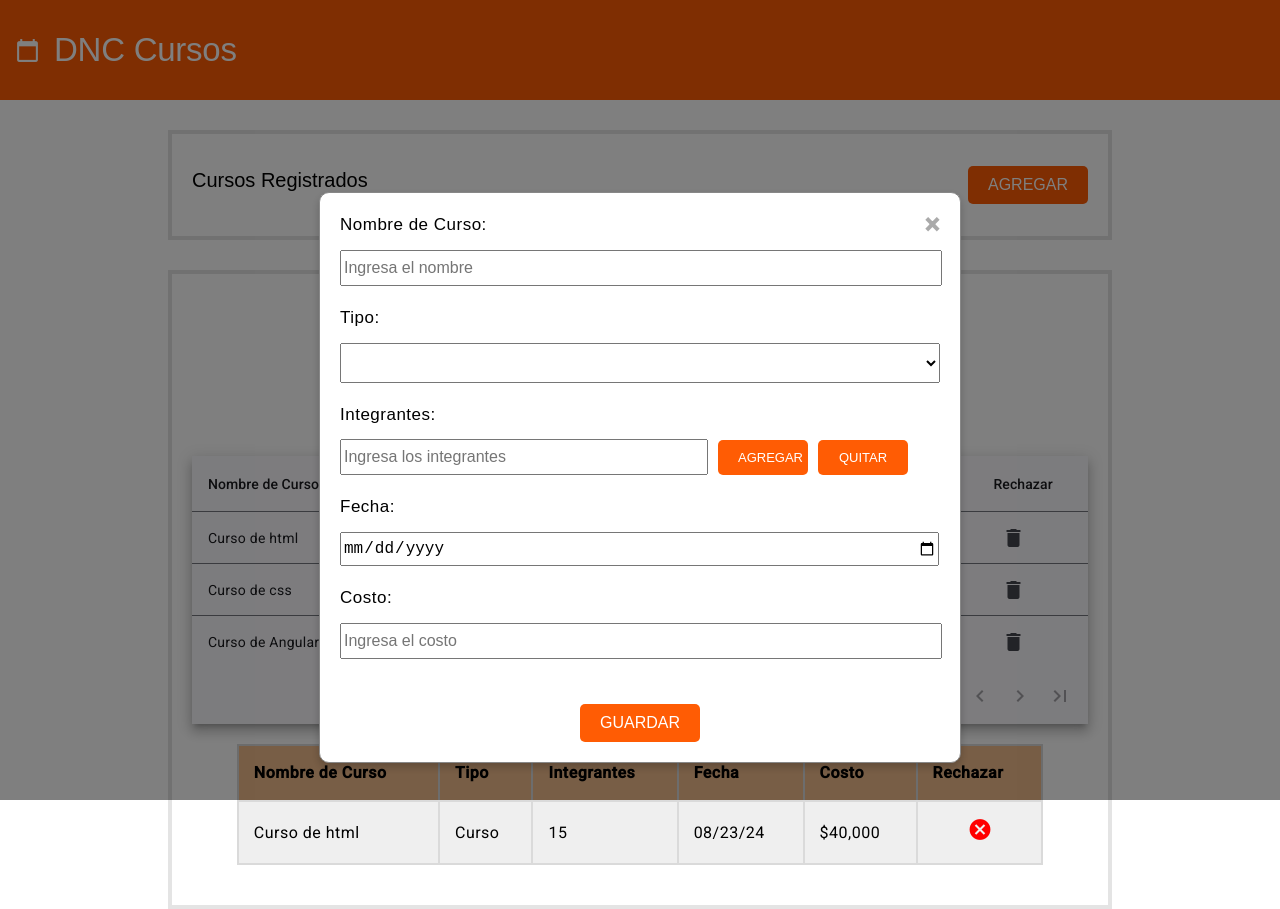
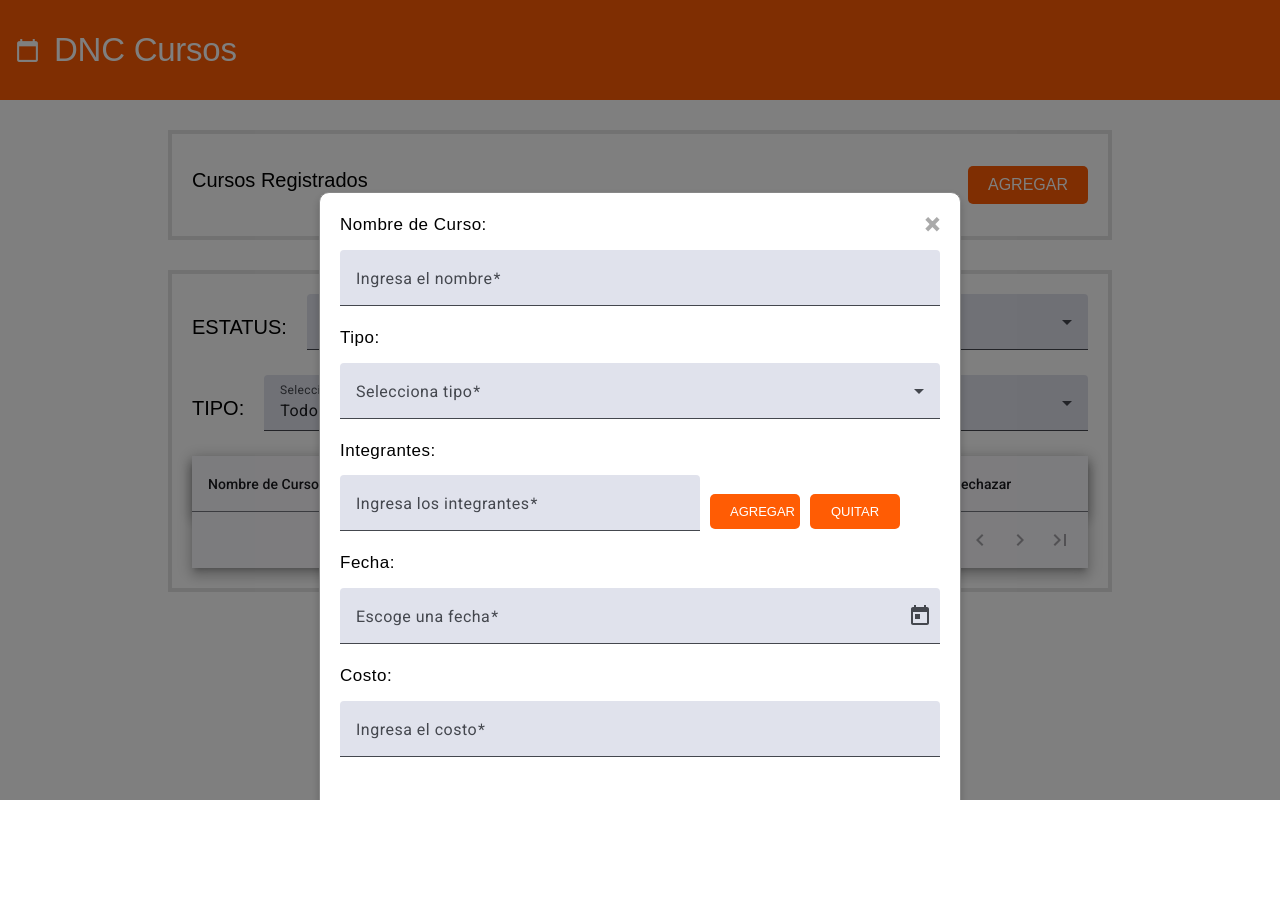
Before and after one commit to Adrian-PRam/DNC-cursos, an Angular app: page / in a window 1280 px wide. Both pictures are taken after a click on the button "AGREGAR". After the commit the page ends 800 px from the top, so only its background shows below. Built offline with nearby package versions, Linux system fonts and the light colour scheme.

Commit message:
Apliacion de materials

```diff
--- a/src/app/app.component.html
+++ b/src/app/app.component.html
@@ -20,11 +20,10 @@
       </div>
 
       <div class="box2">
-
         <div class="estatus">
-            <h3>ESTATUS:    </h3>
+          <h3>ESTATUS:</h3>
           <mat-form-field appearance="fill">
-                <mat-label >Selecciona estatus</mat-label>
+            <mat-label>Selecciona estatus</mat-label>
             <mat-select [(value)]="selectedEstatus">
               <mat-option value="todos">Todos</mat-option>
               <mat-option value="rechazados">Rechazados</mat-option>
@@ -36,7 +35,7 @@
         <div class="estatus">
           <h3>TIPO:</h3>
           <mat-form-field appearance="fill">
-                <mat-label >Selecciona tipo</mat-label>
+            <mat-label>Selecciona tipo</mat-label>
             <mat-select [(value)]="selectedTipo">
               <mat-option value="Todos">Todos</mat-option>
               <mat-option value="Curso">Curso</mat-option>
@@ -45,83 +44,95 @@
           </mat-form-field>
         </div>
 
-        @defer {
-          <app-cursos-registrados></app-cursos-registrados>
-        } @loading {
-          <mat-progress-spinner></mat-progress-spinner>
-        }
-        <div class="table-container">
-            <table id="dataTable">
-                <thead>
-                    <tr>
-                        <th>Nombre de Curso</th>
-                        <th>Tipo</th>
-                        <th>Integrantes</th>
-                        <th>Fecha</th>
-                        <th>Costo</th>
-                        <th>Rechazar</th>
-                    </tr>
-                </thead>
-                <tbody>
-                    <tr>
-                        <td>Curso de html</td>
-                        <td>Curso</td>
-                        <td>15</td>
-                        <td>08/23/24</td>
-                        <td>$40,000</td>
-                        <td class="image"><mat-icon aria-hidden="false" aria-label="Example home icon" fontIcon="cancel" class="cancel-icon"></mat-icon></td>
-                    </tr>
 
 
-                    <tr *ngFor="let entry of entries; let i = index">
-                        <td>{{ entry.nombre }}</td>
-                        <td>{{ entry.tipo }}</td>
-                        <td>{{ entry.integrantes }}</td>
-                        <td>{{ entry.fecha | date: 'MM/dd/yy' }}</td>
-                        <td>{{ entry.costo }}</td>
-                        <td class="image">
-                          <mat-icon class="cancel-icon" (click)="removeEntry(entry)">cancel</mat-icon>
+          <div class="mat-elevation-z8">
+            <table mat-table [dataSource]="dataSource" class="mat-elevation-z8">
+              <ng-container matColumnDef="nombre">
+                <th mat-header-cell *matHeaderCellDef> Nombre de Curso </th>
+                <td mat-cell *matCellDef="let entry"> {{ entry.nombre }} </td>
+              </ng-container>
+              <ng-container matColumnDef="tipo">
+                <th mat-header-cell *matHeaderCellDef> Tipo </th>
+                <td mat-cell *matCellDef="let entry"> {{ entry.tipo }} </td>
+              </ng-container>
+              <ng-container matColumnDef="integrantes">
+                <th mat-header-cell *matHeaderCellDef> Integrantes </th>
+                <td mat-cell *matCellDef="let entry"> {{ entry.integrantes }} </td>
+              </ng-container>
+              <ng-container matColumnDef="fecha">
+                <th mat-header-cell *matHeaderCellDef> Fecha </th>
+                <td mat-cell *matCellDef="let entry"> {{ entry.fecha  | date:'medium' }} </td>
+              </ng-container>
+              <ng-container matColumnDef="costo">
+                <th mat-header-cell *matHeaderCellDef> Costo </th>
+                <td mat-cell *matCellDef="let entry"> {{ entry.costo | currency:'MXN'}} </td>
+              </ng-container>
+              <ng-container matColumnDef="rechazar">
+                <th mat-header-cell *matHeaderCellDef> Rechazar </th>
+                <td mat-cell *matCellDef="let entry">
+                  <button mat-icon-button aria-label="Botón para remover un curso de la tabla." (click)="removeEntry(entry)">
+                    <mat-icon>delete</mat-icon>
+                  </button>
                 </td>
-                      </tr>
-                </tbody>
+              </ng-container>
+              <tr mat-header-row *matHeaderRowDef="displayedColumns"></tr>
+              <tr mat-row *matRowDef="let entry; columns: displayedColumns;"></tr>
             </table>
-        </div>
+
+            <mat-paginator
+              [pageSizeOptions]="[5, 10, 20]"
+              showFirstLastButtons
+              aria-label="Selecciona una página de la tabla de cursos registrados.">
+            </mat-paginator>
           </div>
 
-    @if(isModalOpen){
+      </div>
 
+      @if(isModalOpen) {
         <div class="modal">
           <div class="modal-content">
             <span class="close" (click)="closeModal()">&times;</span>
             <form #dataForm="ngForm" (ngSubmit)="onSubmit(dataForm)">
 
               <p class="modal_subtitle">Nombre de Curso:</p>
-    <input type="text" class="text_box" placeholder="Ingresa el nombre" [(ngModel)]="nombre" name="nombre" required>
-
-
+                <mat-form-field>
+                  <mat-label>Ingresa el nombre</mat-label>
+                  <input matInput [(ngModel)]="nombre" name="nombre" required>
+                </mat-form-field>
 
               <p class="modal_subtitle">Tipo:</p>
-    <select class="option_box2" [(ngModel)]="tipo" name="tipo" required>
-        <option>Curso</option>
-        <option>Viaje</option>
-    </select>
+              <mat-form-field appearance="fill">
+                <mat-label>Selecciona tipo</mat-label>
+                <mat-select [(ngModel)]="tipo" name="tipo" required>
+                  <mat-option value="Curso">Curso</mat-option>
+                  <mat-option value="Viaje">Viaje</mat-option>
+                </mat-select>
+              </mat-form-field>
 
               <div class="div_integrantes">
                 <p class="modal_subtitle">Integrantes:</p>
-    <input type="text" class="integrantes" placeholder="Ingresa los integrantes" [(ngModel)]="integrante" name="integrante" required>
-    <button class="button_integrante" (click)="agregarIntegrante()">AGREGAR</button>
-    <button class="button_integrante" (click)="quitarIntegrante()">QUITAR</button>
-
+                <mat-form-field class="integrantes_form">
+                    <mat-label>Ingresa los integrantes</mat-label>
+                    <input matInput [(ngModel)]="integrante" name="integrante" required>
+                  </mat-form-field>
+                <button class="button_integrante" type="button" (click)="agregarIntegrante()">AGREGAR</button>
+                <button class="button_integrante" type="button" (click)="quitarIntegrante()">QUITAR</button>
               </div>
 
-
               <p class="modal_subtitle">Fecha:</p>
-    <input type="date" class="text_box" [(ngModel)]="fecha" name="fecha" required>
+              <mat-form-field>
+                <mat-label>Escoge una fecha</mat-label>
+                <input matInput [matDatepicker]="picker" [(ngModel)]="fecha" name="fecha" required>
+                <mat-datepicker-toggle matIconSuffix [for]="picker"></mat-datepicker-toggle>
+                <mat-datepicker #picker></mat-datepicker>
+              </mat-form-field>
 
               <p class="modal_subtitle">Costo:</p>
-    <input type="text" class="text_box" placeholder="Ingresa el costo" [(ngModel)]="costo" name="costo" required>
-
-    <br>
+              <mat-form-field>
+                <mat-label>Ingresa el costo</mat-label>
+                <input matInput  [(ngModel)]="costo" name="costo" required>
+              </mat-form-field>
 
               <div class="centered-div">
                 <button type="submit" class="button_insertar_modal">GUARDAR</button>
@@ -129,15 +140,4 @@
             </form>
           </div>
         </div>
-
       }
-
-
-
-
-
-
-
-
-</body>
-</html>
--- a/src/app/app.component.scss
+++ b/src/app/app.component.scss
@@ -73,29 +73,6 @@
             background-color: #e04e03;
         }
 
-        .table-container {
-            width: 90%;
-            margin: 20px auto;
-            overflow-x: auto;
-        }
-
-        table {
-            width: 100%;
-            border-collapse: collapse;
-            background-color: rgb(239, 239, 239);
-            box-shadow: 0 2px 5px rgba(0, 0, 0, 0.1);
-        }
-
-        th, td {
-            padding: 15px;
-            text-align: left;
-            border: 2px solid #dadada;
-        }
-
-        th {
-            background-color: #f0bc8c;
-            color: black;
-        }
 
         img {
             width: 25px;
@@ -258,7 +235,7 @@ h3{
         }
 
 .cancel-icon {
-  color: red;
+  color: black;
   cursor: pointer;
   font-size:25px;
 }
@@ -270,3 +247,12 @@ h3{
   vertical-align: middle;
   margin-left: 15px;
 }
+
+mat-form-field {
+  width: 100%;
+}
+
+.integrantes_form{
+  width: 60%;
+  margin-right: 10px;
+}
--- a/src/app/app.component.ts
+++ b/src/app/app.component.ts
@@ -1,4 +1,4 @@
-import { Component } from '@angular/core';
+import { Component, ViewChild, AfterViewInit, ChangeDetectionStrategy } from '@angular/core';
 import { RouterOutlet } from '@angular/router';
 import { FormsModule } from '@angular/forms';
 import { MatIconModule } from '@angular/material/icon';
@@ -6,14 +6,23 @@ import { MatMenuModule } from '@angular/material/menu';
 import { MatSelectModule } from '@angular/material/select';
 import { CommonModule } from '@angular/common';
 import { MatProgressSpinnerModule } from '@angular/material/progress-spinner';
-
 import { CursosRegistradosComponent } from './cursos-registrados/cursos-registrados.component';
+import { MatTableDataSource } from '@angular/material/table';
+import { MatTableModule } from '@angular/material/table';
+import { MatPaginator, MatPaginatorModule } from '@angular/material/paginator';
+import {MatFormFieldModule} from '@angular/material/form-field';
+import {MatInputModule} from '@angular/material/input';
+import { CurrencyPipe, DatePipe } from '@angular/common';
+import {MatDatepickerModule} from '@angular/material/datepicker';
+import {provideNativeDateAdapter} from '@angular/material/core';
 
 @Component({
   selector: 'app-root',
   standalone: true,
+  providers: [provideNativeDateAdapter()],
   imports: [
     RouterOutlet,
+    MatInputModule,
     FormsModule,
     MatIconModule,
     MatMenuModule,
@@ -21,17 +30,32 @@ import { CursosRegistradosComponent } from './cursos-registrados/cursos-registra
     CommonModule,
     CursosRegistradosComponent,
     MatProgressSpinnerModule,
+    MatTableModule,
+    MatPaginator,
+    MatPaginatorModule,
+    MatFormFieldModule,
+    CurrencyPipe,
+    DatePipe,
+    MatDatepickerModule,
+
   ],
   templateUrl: './app.component.html',
   styleUrls: ['./app.component.scss'],
+  changeDetection: ChangeDetectionStrategy.OnPush,
 })
-export class AppComponent {
+
+
+
+export class AppComponent implements AfterViewInit{
   title: string = 'mi-primer-proyecto';
   selectedEstatus: string = 'todos';
   selectedTipo: string = 'Todos';
+  isModalOpen: boolean = false;
 
-  isModalOpen: boolean = false;
-  modalTitle: string = 'AGREGAR CURSOS';
+  displayedColumns: string[] = ['nombre', 'tipo', 'integrantes', 'fecha', 'costo', 'rechazar'];
+  dataSource = new MatTableDataSource<any>([]);
+
+  @ViewChild(MatPaginator) paginator!: MatPaginator;
 
   nombre: string = '';
   tipo: string = '';
@@ -40,29 +64,6 @@ export class AppComponent {
   costo: string = '';
 
   integrantesList: string[] = [];
-
-  entries: {
-    nombre: string;
-    tipo: string;
-    integrantes: number;
-    fecha: Date;
-    costo: string;
-  }[] = [];
-
-  openModal() {
-    this.isModalOpen = true;
-  }
-
-  closeModal() {
-    this.isModalOpen = false;
-  }
-
-  removeEntry(entry: any): void {
-    const index = this.entries.indexOf(entry);
-    if (index !== -1) {
-      this.entries.splice(index, 1);
-    }
-  }
 
   agregarIntegrante() {
     if (this.integrante) {
@@ -75,28 +76,42 @@ export class AppComponent {
     this.integrantesList.pop();
   }
 
+  ngAfterViewInit() {
+    this.dataSource.paginator = this.paginator;
+  }
+
+  openModal() {
+    this.isModalOpen = true;
+  }
+
+  closeModal() {
+    this.isModalOpen = false;
+  }
+
+  removeEntry(entry: any): void {
+    const currentData = this.dataSource.data;
+    this.dataSource.data = currentData.filter(e => e !== entry);
+  }
+
   onSubmit(dataForm: any): void {
-    if (
-      this.nombre &&
-      this.tipo &&
-      this.integrantesList.length > 0 &&
-      this.fecha &&
-      this.costo
-    ) {
-      this.entries.push({
+    if (this.nombre && this.tipo && this.integrantesList.length > 0 && this.fecha && this.costo) {
+      const newEntry = {
         nombre: this.nombre,
         tipo: this.tipo,
         integrantes: this.integrantesList.length,
         fecha: this.fecha,
         costo: this.costo,
-      });
+      };
+
+
+      const currentData = this.dataSource.data;
+      this.dataSource.data = [...currentData, newEntry];
 
       this.nombre = '';
       this.tipo = '';
       this.integrantesList = [];
       this.fecha = null;
       this.costo = '';
-
       this.closeModal();
     }
   }
```
Lines whose indentation alone changed are shown as unchanged.
